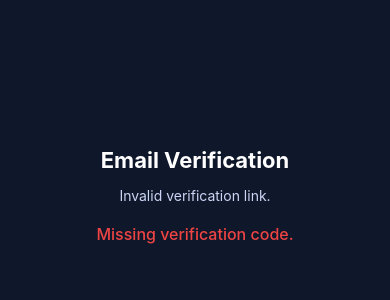
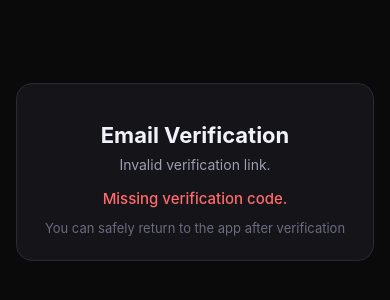
Before and after one commit to Anubhav0807/verify-email, a plain HTML site: page index.html in a window 390 px wide. Shown: the part 250-550 px from the top of the page. Drawn offline with Linux system fonts and the light colour scheme.

Commit message:
Update color theme to match mobile app

```diff
--- a/index.html
+++ b/index.html
@@ -7,54 +7,88 @@
   <title>Verify Email - NetZero</title>
 
   <style>
+    :root {
+      --bg: #0A0A0B;
+      --surface: #141419;
+      --border: #2A2A35;
+
+      --text-primary: #F2F2FA;
+      --text-secondary: #9D9DB5;
+      --text-muted: #6B6B80;
+
+      --accent: #00D68F;
+      --accent-dark: #00B377;
+      --accent-bg: rgba(0, 214, 143, 0.12);
+
+      --error: #FF6B6B;
+      --error-bg: rgba(255, 107, 107, 0.12);
+    }
+
+    * {
+      box-sizing: border-box;
+    }
+
+    html,
     body {
       margin: 0;
+      padding: 0;
+      height: 100%;
+      overflow: hidden;
+      /* 🚫 removes scrollbar */
       font-family: -apple-system, BlinkMacSystemFont, "Segoe UI", Roboto, sans-serif;
-      background: #0f172a;
-      color: #ffffff;
+      background: var(--bg);
+      color: var(--text-primary);
+    }
+
+    body {
       display: flex;
       align-items: center;
       justify-content: center;
-      height: 100vh;
       padding: 16px;
     }
 
     .container {
       width: 100%;
-      max-width: 400px;
+      max-width: 380px;
+      background: var(--surface);
+      border: 1px solid var(--border);
+      border-radius: 16px;
+      padding: 24px;
       text-align: center;
     }
 
     h1 {
       font-size: 22px;
-      margin-bottom: 12px;
+      font-weight: 700;
+      margin-bottom: 8px;
     }
 
     p {
       font-size: 14px;
-      color: #cbd5f5;
+      color: var(--text-secondary);
+      margin: 0;
     }
 
     .status {
-      margin-top: 20px;
-      font-size: 16px;
+      margin-top: 16px;
+      font-size: 15px;
       font-weight: 500;
     }
 
     .success {
-      color: #22c55e;
+      color: var(--accent);
     }
 
     .error {
-      color: #ef4444;
+      color: var(--error);
     }
 
     .loader {
-      margin: 20px auto;
-      width: 40px;
-      height: 40px;
-      border: 4px solid #334155;
-      border-top: 4px solid #22c55e;
+      margin: 24px auto;
+      width: 42px;
+      height: 42px;
+      border: 4px solid var(--border);
+      border-top: 4px solid var(--accent);
       border-radius: 50%;
       animation: spin 1s linear infinite;
     }
@@ -67,19 +101,31 @@
 
     button {
       margin-top: 20px;
-      padding: 12px 16px;
+      padding: 14px;
       width: 100%;
       border: none;
-      border-radius: 8px;
-      background: #22c55e;
-      color: white;
+      border-radius: 12px;
+      background: var(--accent);
+      color: var(--bg);
       font-size: 16px;
+      font-weight: 700;
       cursor: pointer;
+      transition: all 0.2s ease;
+    }
+
+    button:hover {
+      background: var(--accent-dark);
     }
 
     button:disabled {
-      background: #475569;
+      background: #333;
       cursor: not-allowed;
+    }
+
+    .hint {
+      margin-top: 12px;
+      font-size: 13px;
+      color: var(--text-muted);
     }
   </style>
 </head>
@@ -94,6 +140,8 @@
     <div id="status" class="status"></div>
 
     <button id="retryBtn" style="display: none;">Retry</button>
+
+    <p class="hint">You can safely return to the app after verification</p>
   </div>
 
   <script>
@@ -106,7 +154,6 @@
 
     const params = new URLSearchParams(window.location.search);
     const code = params.get("code");
-    console.log(code)
 
     async function verifyEmail() {
       if (!code) {
@@ -130,12 +177,11 @@
         });
 
         const data = await res.json();
-
         loader.style.display = "none";
 
         if (res.ok && data.success) {
-          message.innerText = "Email verified successfully!";
-          status.innerText = "You can now return to the app.";
+          message.innerText = "You're all set!";
+          status.innerText = "Email verified successfully. You can return to the app.";
           status.className = "status success";
         } else {
           throw new Error(data.message || "Verification failed");
```
